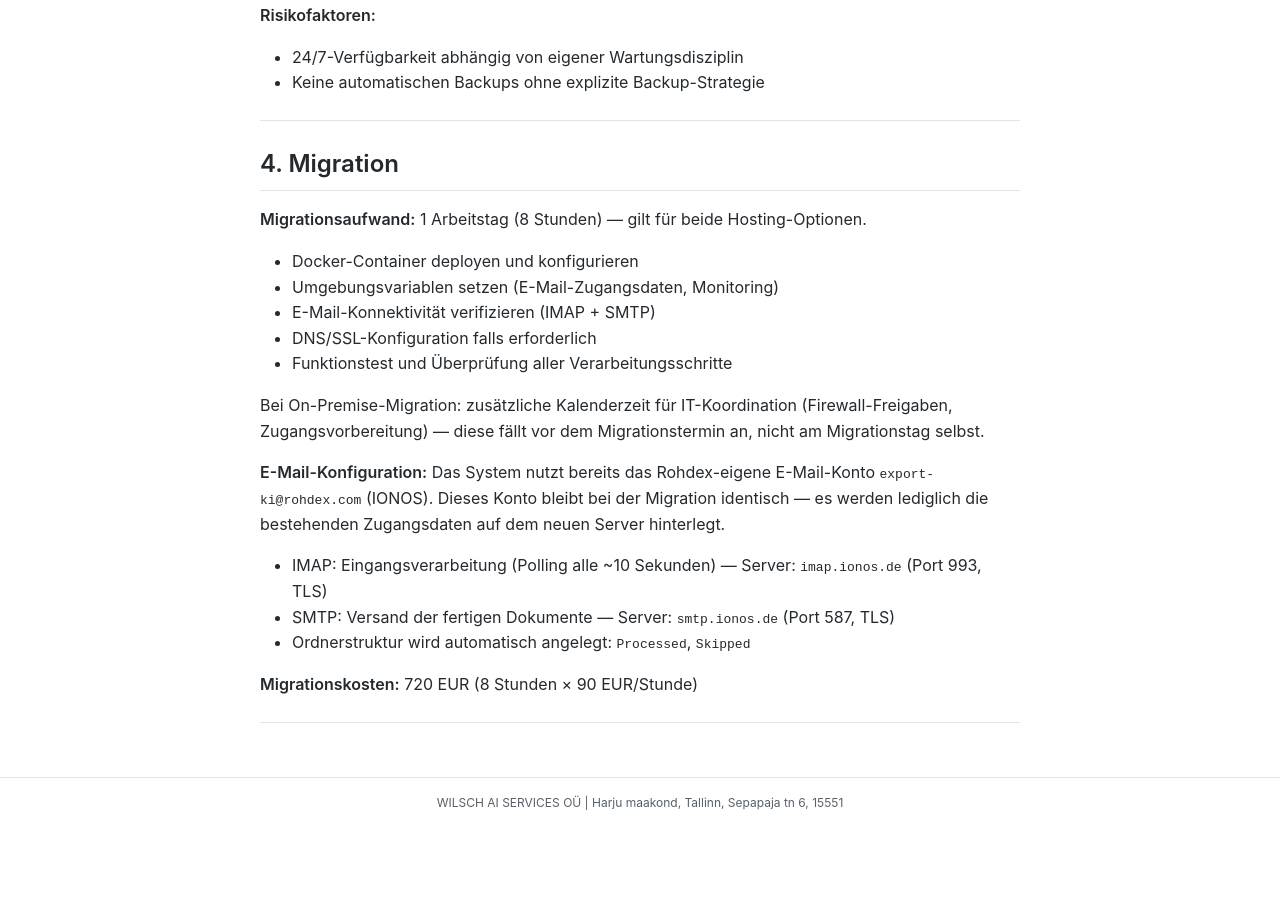
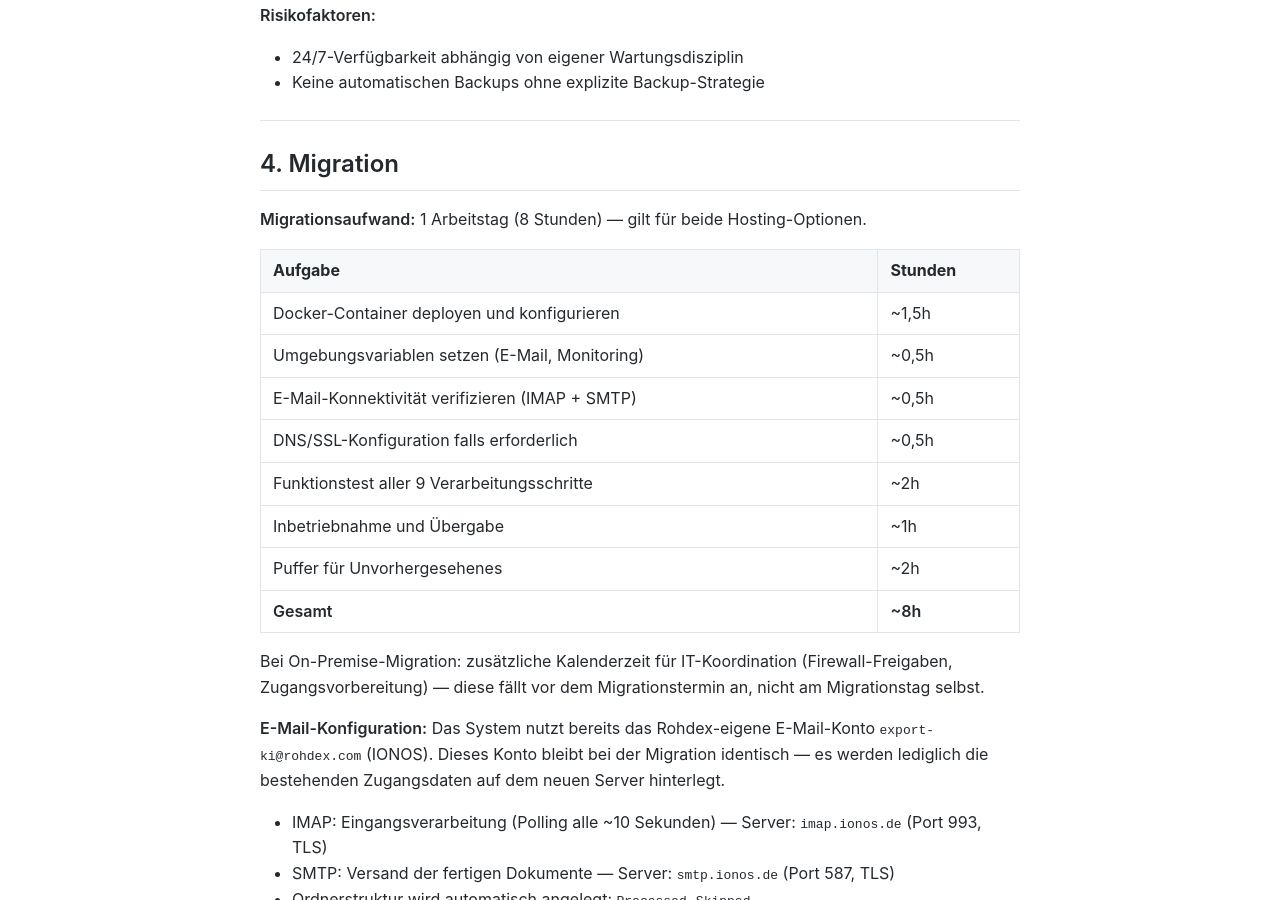
Before and after one commit to MariusWilsch/public-wilsch-ai-pages, a Jekyll site: the page built from project/rohdex/hosting-anforderungen-kunde.md, in a window 1280 px wide and 900 px high, scrolled down 2567 px. Built offline with Jekyll 4.4.1, drawn with Linux system fonts in a browser that asks for light colours; our own code applies the rules of GitHub Pages for plain Markdown files; before the commit the page ends 3394 px from its top, so only the background shows below that.

Commit message:
Sync from hippocampus 2026-02-22

```diff
--- a/project/rohdex/hosting-anforderungen-kunde.md
+++ b/project/rohdex/hosting-anforderungen-kunde.md
@@ -89,11 +89,17 @@ Alle weiteren Schritte (Docker-Installation, Konnektivitätstest, App-Deployment
 ## 4. Migration
 
 **Migrationsaufwand:** 1 Arbeitstag (8 Stunden) — gilt für beide Hosting-Optionen.
-- Docker-Container deployen und konfigurieren
-- Umgebungsvariablen setzen (E-Mail-Zugangsdaten, Monitoring)
-- E-Mail-Konnektivität verifizieren (IMAP + SMTP)
-- DNS/SSL-Konfiguration falls erforderlich
-- Funktionstest und Überprüfung aller Verarbeitungsschritte
+
+| Aufgabe | Stunden |
+|---------|---------|
+| Docker-Container deployen und konfigurieren | ~1,5h |
+| Umgebungsvariablen setzen (E-Mail, Monitoring) | ~0,5h |
+| E-Mail-Konnektivität verifizieren (IMAP + SMTP) | ~0,5h |
+| DNS/SSL-Konfiguration falls erforderlich | ~0,5h |
+| Funktionstest aller 9 Verarbeitungsschritte | ~2h |
+| Inbetriebnahme und Übergabe | ~1h |
+| Puffer für Unvorhergesehenes | ~2h |
+| **Gesamt** | **~8h** |
 
 Bei On-Premise-Migration: zusätzliche Kalenderzeit für IT-Koordination (Firewall-Freigaben, Zugangsvorbereitung) — diese fällt vor dem Migrationstermin an, nicht am Migrationstag selbst.
 
```
